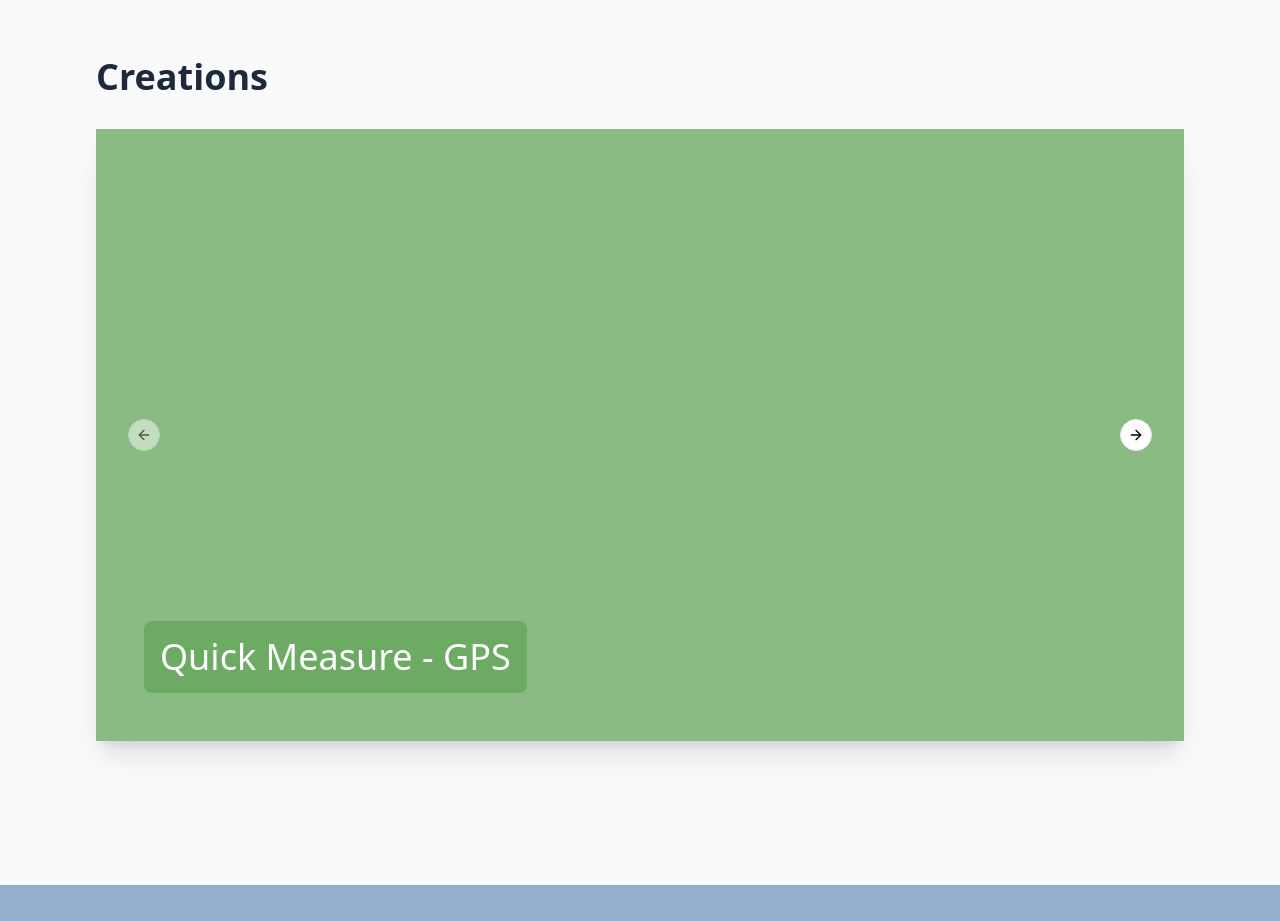
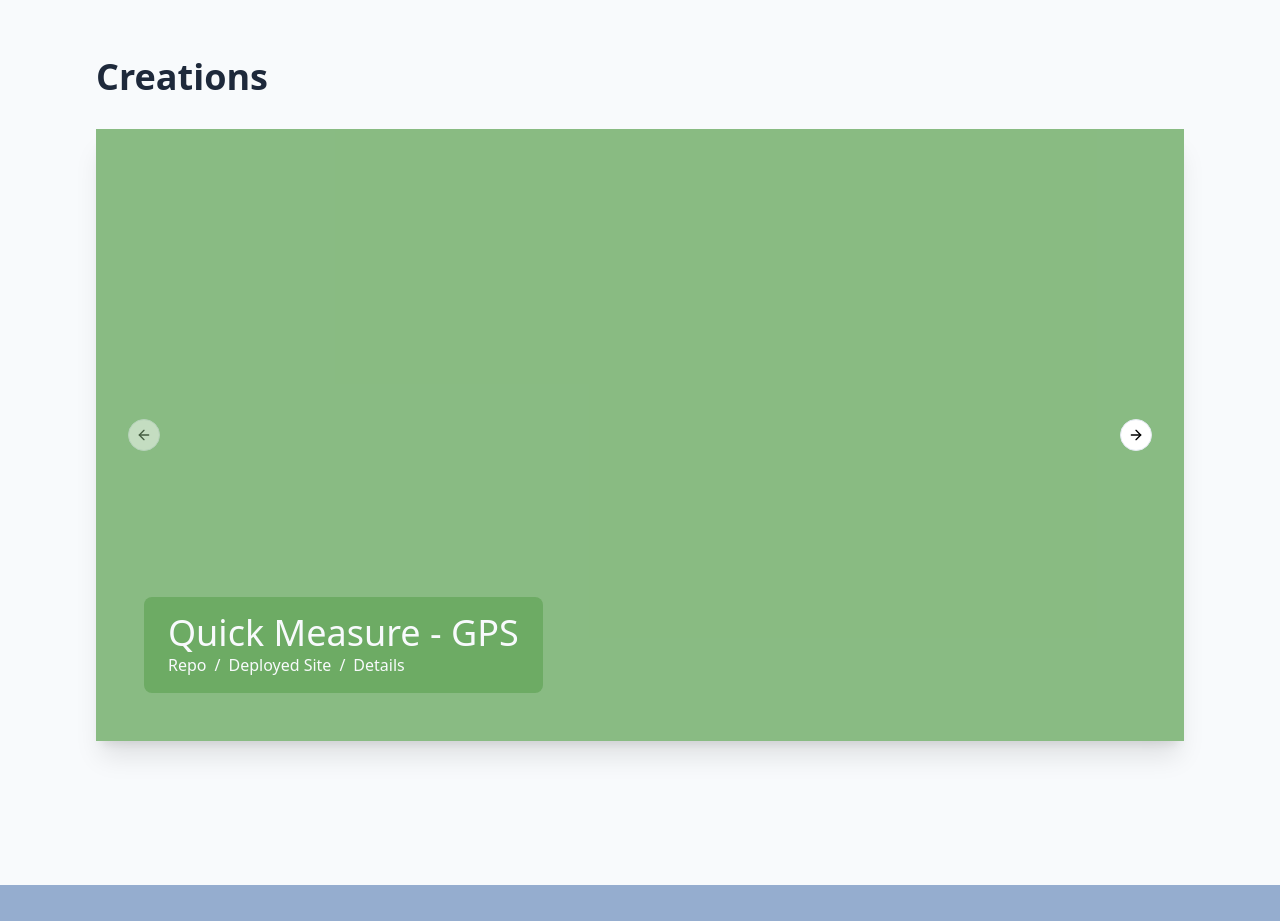
Before and after one commit to a-down/portfolio, a React (Vite) app: page / in a window 1280 px wide. Shown: the part 1860-2781 px from the top of the page. Built offline with nearby package versions, Linux system fonts and the light colour scheme.

Commit message:
carousel slide label

```diff
--- a/src/components/Projects/Project2.jsx
+++ b/src/components/Projects/Project2.jsx
@@ -29,17 +29,12 @@ export default function Project({ project, stackArr, isDark }) {
 
   return (
     <a
-      className="block cursor-pointer "
+      className="block cursor-pointer relative"
       style={{backgroundColor: project.color}}
       onMouseEnter={() => setOverlay(true)}
       onMouseLeave={() => setOverlay(false)}>
-      <div className="w-full aspect-video bg-slate-50/20 flex justify-center items-center relative">
+      <div className="w-full aspect-video bg-slate-50/20 flex justify-center items-center">
         <img src={project.browserImg} className={`h-[80%] rounded-lg shadow-2xl ${overlay ? 'scale-[101%]' : ''}`}/>
-
-        <div className="absolute bottom-12 left-12 p-4 rounded-lg" style={{backgroundColor: project.color}}>
-          <h5 className="text-4xl font-medium text-white">{project.title}</h5>
-
-        </div>
 
         {overlay && (
         <>
@@ -48,6 +43,18 @@ export default function Project({ project, stackArr, isDark }) {
         </>
         )}
       </div>
+
+      <div className="absolute bottom-12 left-12 py-4 px-6 rounded-lg text-slate-50" style={{backgroundColor: project.color}}>
+        <h5 className="text-4xl font-medium">{project.title}</h5>
+
+        <div className="flex flex-row gap-2">
+          <a href={project.repoLink} className="hover:underline" target="_blank">Repo</a>
+          <span>/</span>
+          <a href={project.deployedLink} className="hover:underline" target="_blank">Deployed Site</a>
+          <span>/</span>
+          <a href="/projects" className="hover:underline">Details</a>
+        </div>
+      </div>
     </a>
   )
 }
```
